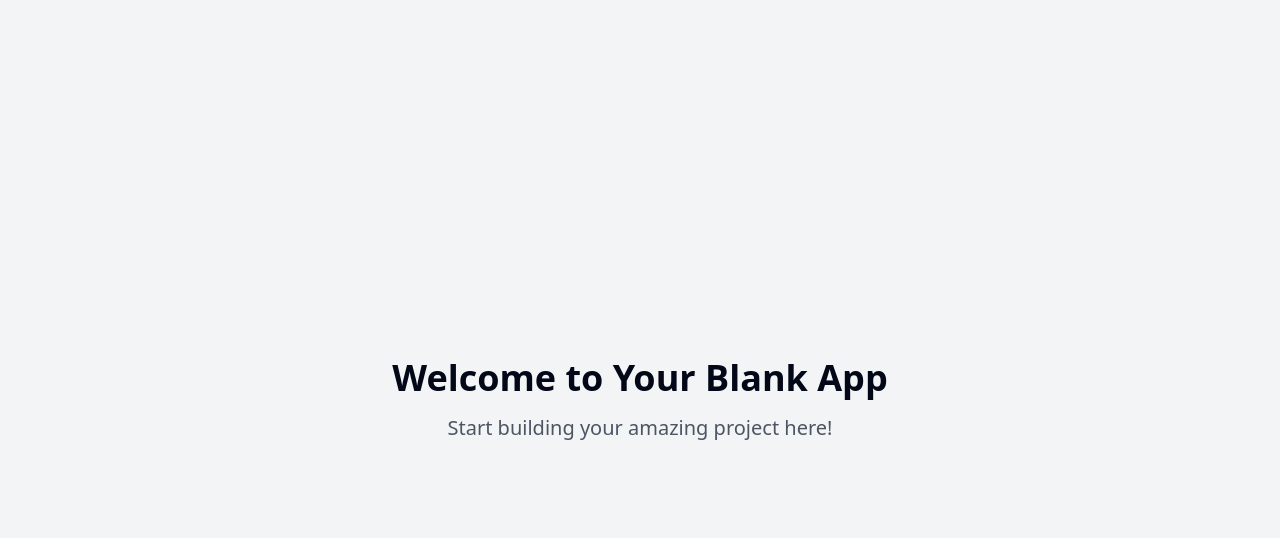
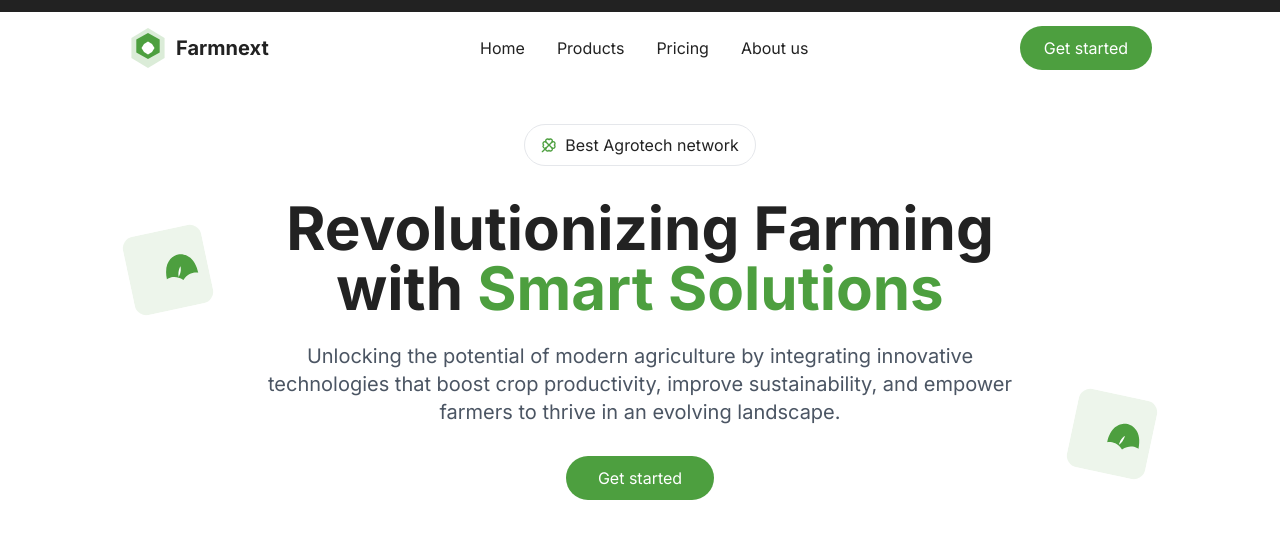
Before and after one commit to xtream1478/hero-section-replica-magic, a React (Vite) app: page / in a window 1280 px wide. Shown: the top 538 px of the page. Built offline with nearby package versions, Linux system fonts and the light colour scheme.

Commit message:
Refactor: Implement hero section
Implement the hero section with the same UI and color combination.

```diff
--- a/index.html
+++ b/index.html
@@ -1,14 +1,15 @@
+
 <!DOCTYPE html>
 <html lang="en">
   <head>
     <meta charset="UTF-8" />
     <meta name="viewport" content="width=device-width, initial-scale=1.0" />
-    <title>hero-section-replica-magic</title>
-    <meta name="description" content="Lovable Generated Project" />
-    <meta name="author" content="Lovable" />
+    <title>Farmnext - Smart Agricultural Solutions</title>
+    <meta name="description" content="Revolutionizing Farming with Smart Solutions" />
+    <meta name="author" content="Farmnext" />
 
-    <meta property="og:title" content="hero-section-replica-magic" />
-    <meta property="og:description" content="Lovable Generated Project" />
+    <meta property="og:title" content="Farmnext - Smart Agricultural Solutions" />
+    <meta property="og:description" content="Revolutionizing Farming with Smart Solutions" />
     <meta property="og:type" content="website" />
     <meta property="og:image" content="https://lovable.dev/opengraph-image-p98pqg.png" />
 
--- /dev/null
+++ b/src/components/Badge.tsx
@@ -0,0 +1,18 @@
+
+import React from "react";
+import { Clover } from "lucide-react";
+
+interface BadgeProps {
+  text: string;
+}
+
+const Badge: React.FC<BadgeProps> = ({ text }) => {
+  return (
+    <div className="inline-flex items-center gap-2 px-4 py-2 rounded-full border border-gray-200 bg-white">
+      <Clover className="w-4 h-4 text-farmnext-green" />
+      <span className="text-farmnext-black">{text}</span>
+    </div>
+  );
+};
+
+export default Badge;
--- /dev/null
+++ b/src/components/HeroSection.tsx
@@ -0,0 +1,54 @@
+
+import React from "react";
+import Badge from "./Badge";
+import { Link } from "react-router-dom";
+
+const LeafIcon: React.FC<{ className?: string }> = ({ className }) => (
+  <div className={`${className || ""}`}>
+    <svg width="80" height="80" viewBox="0 0 80 80" fill="none" xmlns="http://www.w3.org/2000/svg">
+      <rect width="80" height="80" rx="12" fill="#4D9F3F" fillOpacity="0.1"/>
+      <path d="M53 27C47.6667 27 37 31 37 49C37 49 45 45 53 53C61 45 69 49 69 49C69 31 58.3333 27 53 27Z" fill="#4D9F3F"/>
+      <path d="M53 39C53 45 49 49 49 49C49 43 53 39 53 39Z" fill="white"/>
+    </svg>
+  </div>
+);
+
+const HeroSection: React.FC = () => {
+  return (
+    <div className="w-full relative pt-10 pb-20 px-6 md:px-12 lg:px-24">
+      {/* Left leaf icon */}
+      <LeafIcon className="absolute left-24 top-[30%] hidden lg:block transform -rotate-12" />
+
+      {/* Right leaf icon */}
+      <LeafIcon className="absolute right-24 bottom-24 hidden lg:block transform rotate-12" />
+
+      <div className="max-w-5xl mx-auto text-center">
+        <div className="mb-8 flex justify-center">
+          <Badge text="Best Agrotech network" />
+        </div>
+
+        <h1 className="text-4xl md:text-6xl font-bold mb-6 text-farmnext-black">
+          Revolutionizing Farming <br />
+          with <span className="text-farmnext-green">Smart Solutions</span>
+        </h1>
+
+        <p className="text-gray-600 text-lg md:text-xl mx-auto max-w-3xl mb-10">
+          Unlocking the potential of modern agriculture by integrating innovative technologies
+          that boost crop productivity, improve sustainability, and empower farmers to thrive in
+          an evolving landscape.
+        </p>
+
+        <div className="mt-10">
+          <Link
+            to="/get-started"
+            className="bg-farmnext-green hover:bg-farmnext-darkgreen text-white py-3 px-8 rounded-full transition-colors duration-300"
+          >
+            Get started
+          </Link>
+        </div>
+      </div>
+    </div>
+  );
+};
+
+export default HeroSection;
--- /dev/null
+++ b/src/components/Navbar.tsx
@@ -0,0 +1,38 @@
+
+import React from "react";
+import { Link } from "react-router-dom";
+
+const Navbar: React.FC = () => {
+  return (
+    <nav className="py-4 px-6 md:px-12 lg:px-24 flex justify-between items-center">
+      <div className="flex items-center gap-2">
+        <div className="w-10 h-10">
+          <svg viewBox="0 0 40 40" fill="none" xmlns="http://www.w3.org/2000/svg">
+            <path d="M20 0L36.6025 10V30L20 40L3.39746 30V10L20 0Z" fill="#4D9F3F" fillOpacity="0.2"/>
+            <path d="M20 5L31.6987 11.5V24.5L20 31L8.30127 24.5V11.5L20 5Z" fill="#4D9F3F"/>
+            <path d="M16 16L20 13.5L24 16L26.5 20L24 24L20 26.5L16 24L13.5 20L16 16Z" fill="white"/>
+          </svg>
+        </div>
+        <span className="text-xl font-bold text-farmnext-black">Farmnext</span>
+      </div>
+
+      <div className="hidden md:flex items-center gap-8 text-farmnext-black">
+        <Link to="/" className="hover:text-farmnext-green transition-colors">Home</Link>
+        <Link to="/products" className="hover:text-farmnext-green transition-colors">Products</Link>
+        <Link to="/pricing" className="hover:text-farmnext-green transition-colors">Pricing</Link>
+        <Link to="/about" className="hover:text-farmnext-green transition-colors">About us</Link>
+      </div>
+
+      <div>
+        <Link
+          to="/get-started"
+          className="bg-farmnext-green hover:bg-farmnext-darkgreen text-white py-3 px-6 rounded-full transition-colors duration-300"
+        >
+          Get started
+        </Link>
+      </div>
+    </nav>
+  );
+};
+
+export default Navbar;
--- a/src/index.css
+++ b/src/index.css
@@ -1,3 +1,6 @@
+
+@import url('https://fonts.googleapis.com/css2?family=Inter:wght@400;500;600;700&display=swap');
+
 @tailwind base;
 @tailwind components;
 @tailwind utilities;
@@ -35,47 +38,32 @@
     --radius: 0.5rem;
 
     --sidebar-background: 0 0% 98%;
-
     --sidebar-foreground: 240 5.3% 26.1%;
-
     --sidebar-primary: 240 5.9% 10%;
-
     --sidebar-primary-foreground: 0 0% 98%;
-
     --sidebar-accent: 240 4.8% 95.9%;
-
     --sidebar-accent-foreground: 240 5.9% 10%;
-
     --sidebar-border: 220 13% 91%;
-
     --sidebar-ring: 217.2 91.2% 59.8%;
   }
 
   .dark {
     --background: 222.2 84% 4.9%;
     --foreground: 210 40% 98%;
-
     --card: 222.2 84% 4.9%;
     --card-foreground: 210 40% 98%;
-
     --popover: 222.2 84% 4.9%;
     --popover-foreground: 210 40% 98%;
-
     --primary: 210 40% 98%;
     --primary-foreground: 222.2 47.4% 11.2%;
-
     --secondary: 217.2 32.6% 17.5%;
     --secondary-foreground: 210 40% 98%;
-
     --muted: 217.2 32.6% 17.5%;
     --muted-foreground: 215 20.2% 65.1%;
-
     --accent: 217.2 32.6% 17.5%;
     --accent-foreground: 210 40% 98%;
-
     --destructive: 0 62.8% 30.6%;
     --destructive-foreground: 210 40% 98%;
-
     --border: 217.2 32.6% 17.5%;
     --input: 217.2 32.6% 17.5%;
     --ring: 212.7 26.8% 83.9%;
@@ -97,5 +85,6 @@
 
   body {
     @apply bg-background text-foreground;
+    font-family: 'Inter', sans-serif;
   }
 }
--- a/src/pages/Index.tsx
+++ b/src/pages/Index.tsx
@@ -1,11 +1,18 @@
-// Update this page (the content is just a fallback if you fail to update the page)
 
-const Index = () => {
+import React from "react";
+import Navbar from "../components/Navbar";
+import HeroSection from "../components/HeroSection";
+
+const Index: React.FC = () => {
   return (
-    <div className="min-h-screen flex items-center justify-center bg-gray-100">
-      <div className="text-center">
-        <h1 className="text-4xl font-bold mb-4">Welcome to Your Blank App</h1>
-        <p className="text-xl text-gray-600">Start building your amazing project here!</p>
+    <div className="min-h-screen bg-white">
+      {/* Top black bar */}
+      <div className="w-full h-3 bg-farmnext-black"></div>
+
+      {/* Main content */}
+      <div className="container mx-auto">
+        <Navbar />
+        <HeroSection />
       </div>
     </div>
   );
--- a/tailwind.config.ts
+++ b/tailwind.config.ts
@@ -1,3 +1,4 @@
+
 import type { Config } from "tailwindcss";
 
 export default {
@@ -61,6 +62,12 @@ export default {
 					'accent-foreground': 'hsl(var(--sidebar-accent-foreground))',
 					border: 'hsl(var(--sidebar-border))',
 					ring: 'hsl(var(--sidebar-ring))'
+				},
+				farmnext: {
+					green: '#4D9F3F',
+					darkgreen: '#3C7E31',
+					black: '#222222',
+					lightgray: '#F7F7F7',
 				}
 			},
 			borderRadius: {
```
